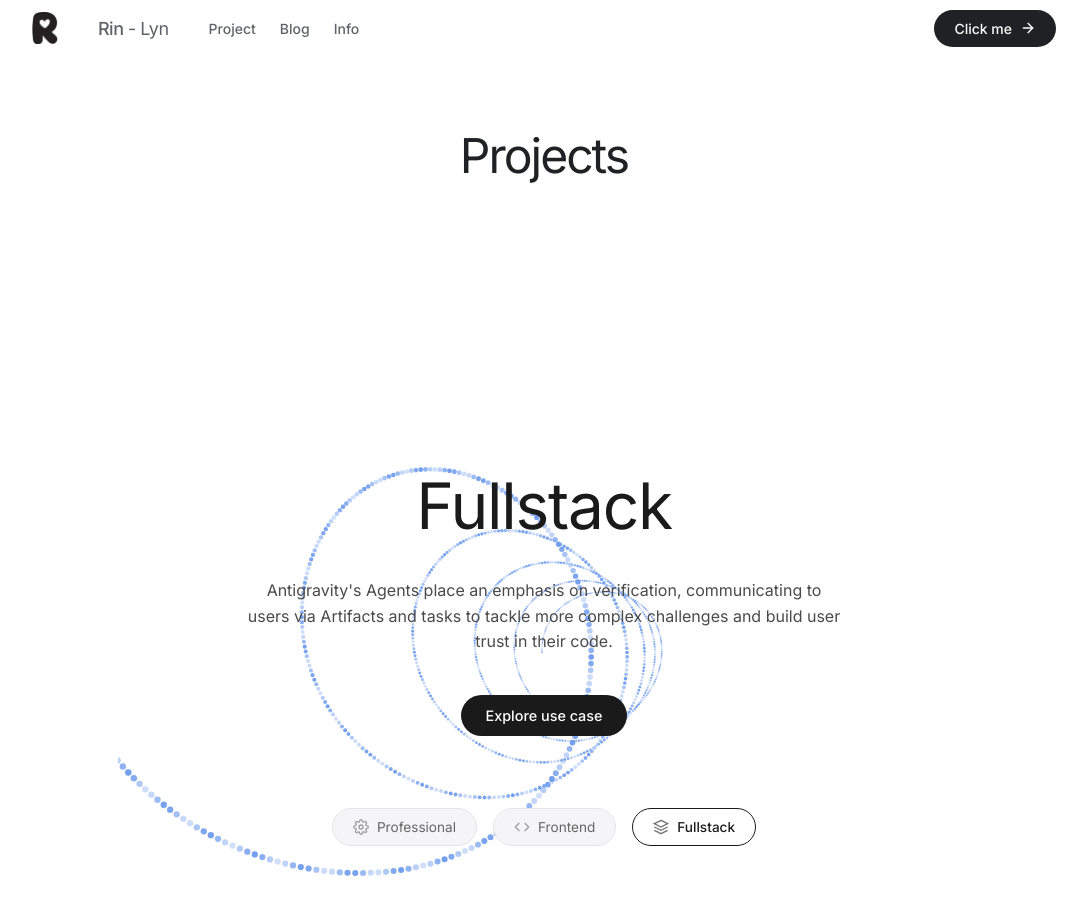
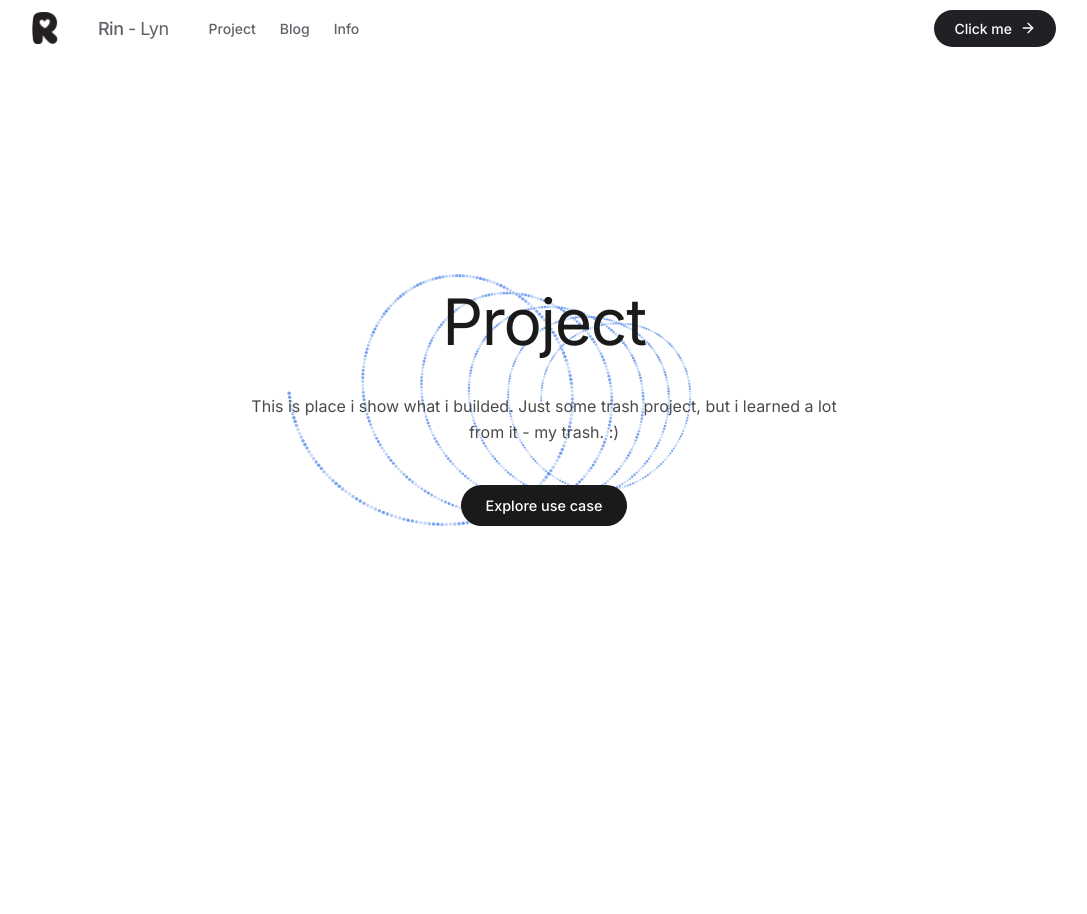
Before and after one commit to Rin1809/Rin-web, a React (Vite) app: page /project in a window 1280 px wide. Shown: the top 914 px of the page, without its empty margins (96-1183 px from the left). Built offline with nearby package versions, Linux system fonts and the light colour scheme.

Commit message:
deleate pj header

```diff
--- a/src/components/ProjectHero/ProjectHero.tsx
+++ b/src/components/ProjectHero/ProjectHero.tsx
@@ -163,8 +163,8 @@ const ProjectHero: React.FC = () => {
                 py += Math.sin(time * 0.001 + px * 0.01) * 10;
 
                 // 3D Perspective Projection
-                const fov = 800;
-                const scale = fov / (fov + pz + 400);
+                const fov = 2000;
+                const scale = fov / (fov + pz + 1000);
 
                 const x2d = cx + px * scale;
                 const y2d = cy + py * scale;
@@ -200,37 +200,16 @@ const ProjectHero: React.FC = () => {
                 <canvas ref={canvasRef} className={styles.canvas} />
 
                 <div className={styles.contentWrapper}>
-                    <h1 className={styles.title}>Fullstack</h1>
+                    <h1 className={styles.title}>Project</h1>
                     <p className={styles.description}>
-                        Antigravity's Agents place an emphasis on verification, communicating to users via Artifacts and tasks to tackle more complex challenges and build user trust in their code.
+                        This is place i show what i builded. Just some trash project, but i learned a lot from it - my trash. :)
                     </p>
 
                     <button className={styles.actionButton}>
                         Explore use case
                     </button>
 
-                    <div className={styles.chipsContainer}>
-                        <div className={styles.chip}>
-                            <svg className={styles.chipIcon} viewBox="0 0 24 24" fill="none" stroke="currentColor" strokeWidth="2">
-                                <circle cx="12" cy="12" r="3"></circle>
-                                <path d="M19.4 15a1.65 1.65 0 0 0 .33 1.82l.06.06a2 2 0 0 1 0 2.83 2 2 0 0 1-2.83 0l-.06-.06a1.65 1.65 0 0 0-1.82-.33 1.65 1.65 0 0 0-1 1.51V21a2 2 0 0 1-2 2 2 2 0 0 1-2-2v-.09A1.65 1.65 0 0 0 9 19.4a1.65 1.65 0 0 0-1.82.33l-.06.06a2 2 0 0 1-2.83 0 2 2 0 0 1 0-2.83l.06-.06a1.65 1.65 0 0 0 .33-1.82 1.65 1.65 0 0 0-1.51-1H3a2 2 0 0 1-2-2 2 2 0 0 1 2-2h.09A1.65 1.65 0 0 0 4.6 9a1.65 1.65 0 0 0-.33-1.82l-.06-.06a2 2 0 0 1 0-2.83 2 2 0 0 1 2.83 0l.06.06a1.65 1.65 0 0 0 1.82.33H9a1.65 1.65 0 0 0 1-1.51V3a2 2 0 0 1 2-2 2 2 0 0 1 2 2v.09a1.65 1.65 0 0 0 1 1.51 1.65 1.65 0 0 0 1.82-.33l.06-.06a2 2 0 0 1 2.83 0 2 2 0 0 1 0 2.83l-.06.06a1.65 1.65 0 0 0-.33 1.82V9a1.65 1.65 0 0 0 1.51 1H21a2 2 0 0 1 2 2 2 2 0 0 1-2 2h-.09a1.65 1.65 0 0 0-1.51 1z"></path>
-                            </svg>
-                            Professional
-                        </div>
-                        <div className={styles.chip}>
-                            <svg className={styles.chipIcon} viewBox="0 0 24 24" fill="none" stroke="currentColor" strokeWidth="2">
-                                <polyline points="16 18 22 12 16 6"></polyline>
-                                <polyline points="8 6 2 12 8 18"></polyline>
-                            </svg>
-                            Frontend
-                        </div>
-                        <div className={`${styles.chip} ${styles.chipActive}`}>
-                            <svg className={styles.chipIcon} viewBox="0 0 24 24" fill="none" stroke="currentColor" strokeWidth="2">
-                                <path d="M12 2L2 7l10 5 10-5-10-5zM2 17l10 5 10-5M2 12l10 5 10-5"></path>
-                            </svg>
-                            Fullstack
-                        </div>
-                    </div>
+
                 </div>
             </div>
         </div>
--- a/src/pages/ProjectPage/ProjectPage.module.css
+++ b/src/pages/ProjectPage/ProjectPage.module.css
@@ -1,7 +1,7 @@
 .page {
     width: 100%;
     min-height: 100vh;
-    padding-top: 80px;
+    padding-top: 0;
     background-color: #ffffff;
     color: #202124;
     display: flex;
--- a/src/pages/ProjectPage/ProjectPage.tsx
+++ b/src/pages/ProjectPage/ProjectPage.tsx
@@ -39,9 +39,7 @@ const ProjectPage: React.FC = () => {
         <div className={styles.page}>
             <Header />
             <div className={styles.container}>
-                <header className={styles.header}>
-                    <h1 className={styles.pageTitle}>Projects</h1>
-                </header>
+
 
                 <ProjectHero />
             </div>
```
